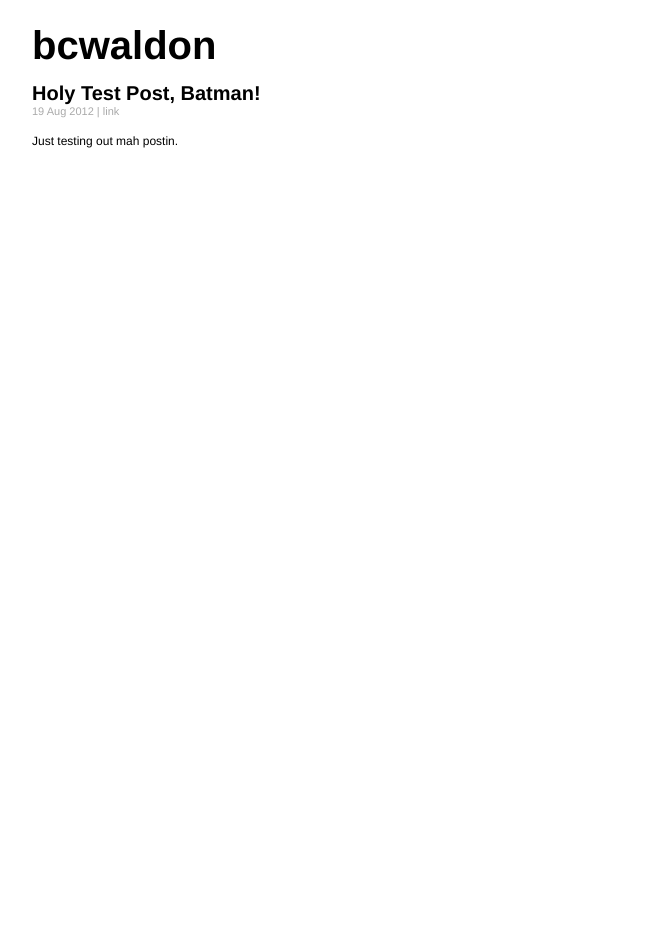
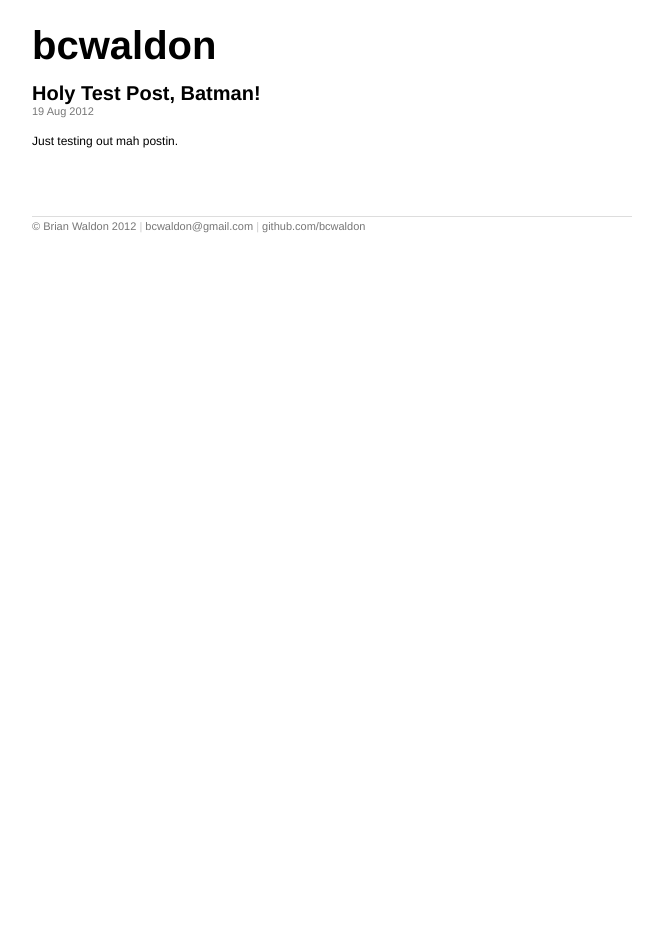
Before and after one commit to bcwaldon/bak-bcwaldon.github.com, a Jekyll site: the page built from index.html, in a window 1280 px wide. Shown: the whole page, without its empty margins (308-971 px from the left). Built offline with Jekyll 4.4.1, drawn with Linux system fonts in a browser that asks for light colours; Markdown is read by kramdown in place of the engine named in the settings.

Commit message:
add footer and move post link

```diff
--- a/_layouts/default.html
+++ b/_layouts/default.html
@@ -8,6 +8,13 @@
             <div class='content'>
                 {{ content }}
             </div>
+            <div class='footer'>
+                &copy; Brian Waldon 2012
+                <span class='spacer'>|</span>
+                bcwaldon@gmail.com
+                <span class='spacer'>|</span>
+                <a href='http://github.com/bcwaldon'>github.com/bcwaldon</a>
+            </div>
         </div>
     </body>
 </html>
--- a/css/core.css
+++ b/css/core.css
@@ -77,12 +77,12 @@ ul.posts {
 
 .post div.subtitle {
     font-size: 11px;
-    color: #AAA;
+    color: #777;
     margin: 0 0 0 0;
     padding: 0 0 0 0;
 }
 
-.post div.subtitle a {
+.post div.title a {
     text-decoration: none;
     color: inherit;
 }
@@ -108,3 +108,18 @@ ul.posts {
 .post pre code {
     border: none;
 }
+
+div.footer {
+    border-top: 1px solid #DDD;
+    font-size: 11px;
+    color: #777;
+}
+
+div.footer span.spacer{
+    color: #CCC;
+}
+
+div.footer a {
+    text-decoration: none;
+    color: inherit;
+}
--- a/index.html
+++ b/index.html
@@ -5,8 +5,8 @@ layout: default
 <ul class='posts'>
 {% for post in site.posts %}
 <li class='post'>
-<div class='title'>{{ post.title }}</div>
-<div class='subtitle'>{{ post.date | date_to_string }} | <a href='{{ post.url}}'>link</a></div>
+<div class='title'><a href='{{ post.url}}'>{{ post.title }}</a></div>
+<div class='subtitle'>{{ post.date | date_to_string }}</div>
 <div class='content'>{{ post.content }}</div>
 </li>
 {% endfor %}
```
